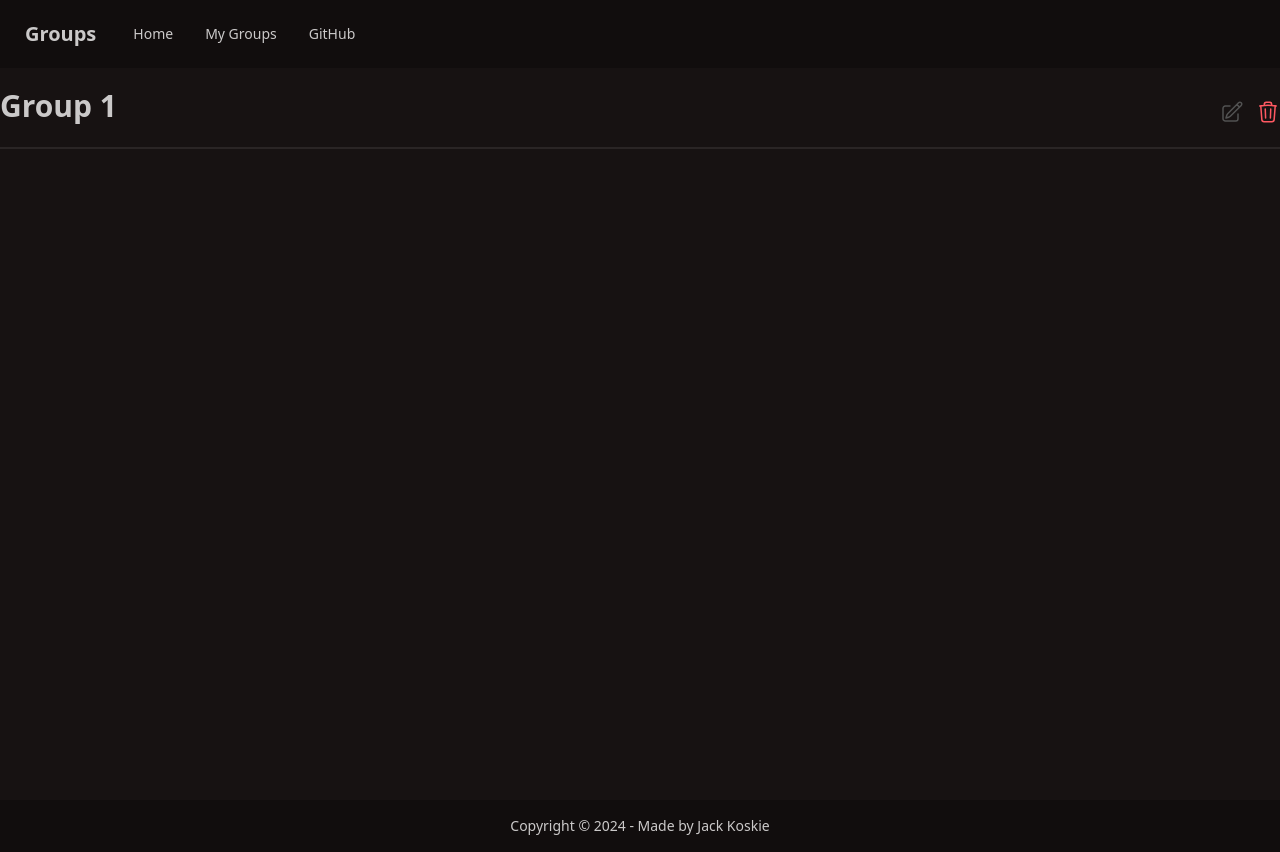
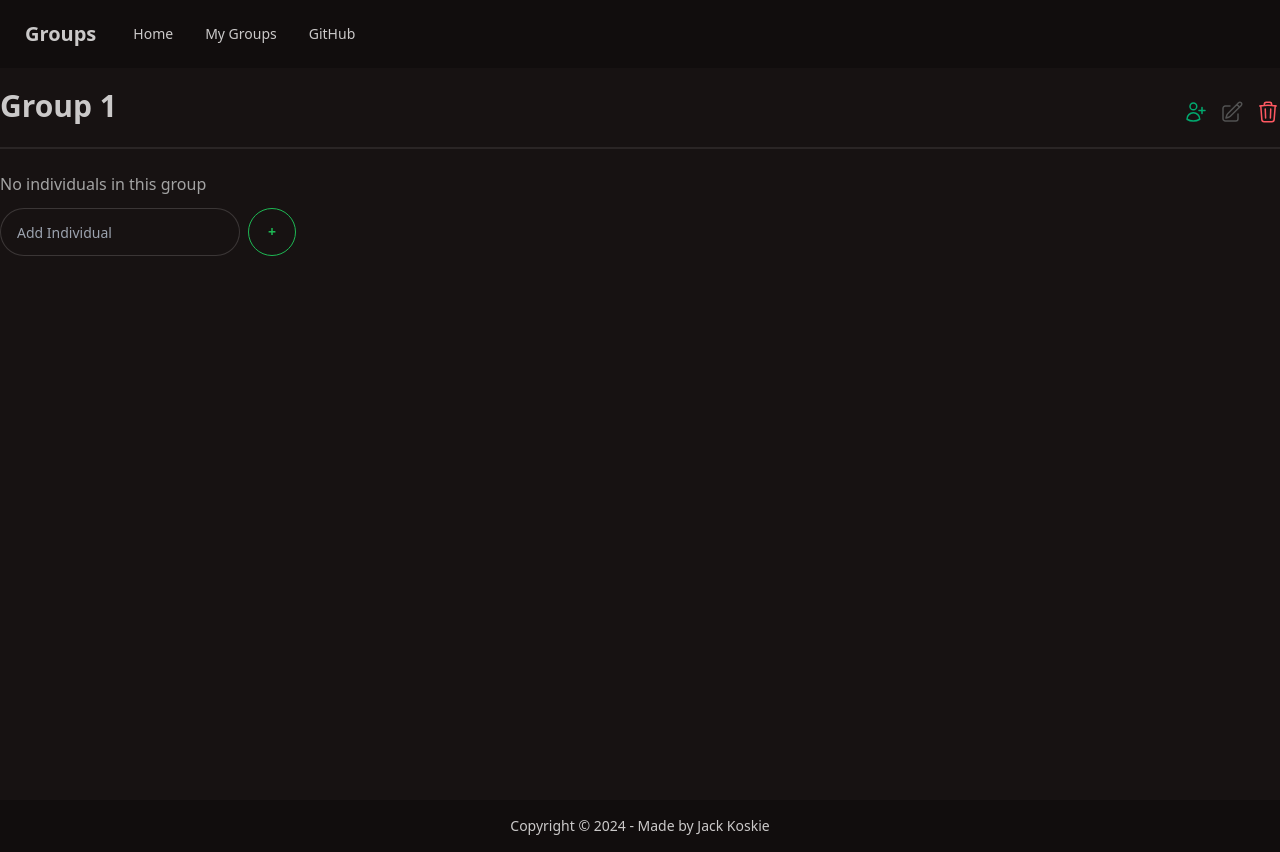
Before and after one commit to jackkoskie/groups, a SvelteKit app: page /groups/1 in a window 1280 px wide. Built offline with nearby package versions, Linux system fonts and the light colour scheme.

Commit message:
feat: add user add/remove

```diff
--- /dev/null
+++ b/src/lib/icons/AddUserIcon.svelte
@@ -0,0 +1,14 @@
+<svg
+	xmlns="http://www.w3.org/2000/svg"
+	fill="none"
+	viewBox="0 0 24 24"
+	stroke-width="1.5"
+	stroke="currentColor"
+	class="size-6"
+>
+	<path
+		stroke-linecap="round"
+		stroke-linejoin="round"
+		d="M18 7.5v3m0 0v3m0-3h3m-3 0h-3m-2.25-4.125a3.375 3.375 0 1 1-6.75 0 3.375 3.375 0 0 1 6.75 0ZM3 19.235v-.11a6.375 6.375 0 0 1 12.75 0v.109A12.318 12.318 0 0 1 9.374 21c-2.331 0-4.512-.645-6.374-1.766Z"
+	/>
+</svg>
--- a/src/routes/groups/[id]/+page.svelte
+++ b/src/routes/groups/[id]/+page.svelte
@@ -6,6 +6,7 @@
 	import type { PageData } from './$types';
 	import GroupIcon from '$lib/icons/GroupIcon.svelte';
 	import DeleteIcon from '$lib/icons/DeleteIcon.svelte';
+	import AddUserIcon from '$lib/icons/AddUserIcon.svelte';
 
 	let { data }: { data: PageData } = $props();
 
@@ -17,6 +18,12 @@
 	});
 
 	let groups: Group[] = $state([]);
+	const updateGroup = (newGroup: Group) => {
+		groups = JSON.parse(localStorage.getItem('groups')!);
+		group = newGroup;
+		groups[newGroup.id - 1] = newGroup;
+		localStorage.setItem('groups', JSON.stringify(groups));
+	};
 
 	let isInfoModalOpen = $state(false);
 	// svelte-ignore state_referenced_locally
@@ -28,9 +35,7 @@
 	const closeInfoModal = () => {
 		group.name = tempTitle;
 		group.description = tempDescription;
-		groups[data.id - 1].name = tempTitle;
-		groups[data.id - 1].description = tempDescription;
-		localStorage.setItem('groups', JSON.stringify(groups));
+		updateGroup(group);
 		isInfoModalOpen = false;
 	};
 
@@ -40,8 +45,27 @@
 	};
 	const deleteGroup = () => {
 		groups = groups.filter((g) => g.id !== group.id);
-		localStorage.setItem('groups', JSON.stringify(groups));
 		goto('/groups');
+	};
+
+	let individualToAdd = $state('');
+	let addIndividual = () => {
+		group.individuals.push(individualToAdd);
+		individualToAdd = '';
+		updateGroup(group);
+	};
+	let isIndividualModalOpen = $state(false);
+	let newLineIndividuals = $state('');
+	const toggleIndividualModal = () => {
+		if (isIndividualModalOpen) {
+			group.individuals = newLineIndividuals.split('\n').filter((i) => i !== '');
+			updateGroup(group);
+		} else {
+			newLineIndividuals = group.individuals.join('\n');
+		}
+
+		isIndividualModalOpen = !isIndividualModalOpen;
+		updateGroup(group);
 	};
 
 	onMount(() => {
@@ -51,6 +75,7 @@
 				group = groups.find((g) => g.id === data.id)!;
 				tempTitle = group.name;
 				tempDescription = group.description || '';
+				newLineIndividuals = group.individuals.join('\n');
 			} else {
 				goto('/groups');
 			}
@@ -61,11 +86,48 @@
 <div class="container mx-auto min-h-[calc(100vh-4.22rem)]">
 	<div class="flex items-end gap-3">
 		<h1 class="pt-5 text-3xl font-semibold">{group.name}</h1>
-		<button class="ms-auto text-neutral-600" onclick={openInfoModal}><EditIcon /></button>
+		<button class="ms-auto text-success" onclick={toggleIndividualModal}><AddUserIcon /></button>
+		<button class=" text-neutral-600" onclick={openInfoModal}><EditIcon /></button>
 		<button class="text-xl text-error" onclick={toggleDeleteModal}><DeleteIcon /></button>
 	</div>
 	<p class="mt-3 text-sm text-neutral-400">{group.description}</p>
 	<div class="divider"></div>
+
+	<div>
+		{#if group.individuals.length == 0}
+			<p class="text-neutral-400">No individuals in this group</p>
+		{:else}
+			<h2 class="text-xl font-semibold">Individuals</h2>
+			<ul class="">
+				{#each group.individuals as individual, i}
+					<li class="list-item">
+						<div class="flex flex-row gap-3">
+							<span>-</span>
+							<button
+								class="transition-colors hover:text-error hover:line-through"
+								onclick={() => {
+									group.individuals.splice(i, 1);
+									updateGroup(group);
+								}}>{individual}</button
+							>
+						</div>
+					</li>
+				{/each}
+			</ul>
+		{/if}
+		<form class="form-control mt-3 flex-row gap-2" onsubmit={addIndividual}>
+			<input
+				type="text"
+				placeholder="Add Individual"
+				class="input input-md input-bordered w-full max-w-[15rem]"
+				id="add-individual-text"
+				bind:value={individualToAdd}
+			/>
+			<button class="btn btn-circle btn-outline btn-primary" type="submit">+</button>
+		</form>
+	</div>
+
+	<!-- MODALS ONLY BEYOND THIS POINT -->
 
 	<!-- group name modal -->
 	<dialog class="modal modal-bottom sm:modal-middle" class:modal-open={isInfoModalOpen}>
@@ -115,4 +177,23 @@
 		</div>
 	</dialog>
 	<!-- end delete group modal -->
+
+	<!-- individual modal -->
+	<dialog class="modal modal-bottom sm:modal-middle" class:modal-open={isIndividualModalOpen}>
+		<div class="modal-box">
+			<h3 class="text-lg font-bold">Edit Individuals</h3>
+			<form method="dialog">
+				<div class="label mt-3"><span class="label-text">One Individual Per Line</span></div>
+				<textarea
+					placeholder="Type here"
+					class="input input-bordered min-h-40 w-full resize-y p-4"
+					bind:value={newLineIndividuals}
+				></textarea>
+				<div class="modal-action">
+					<button class="btn" onclick={toggleIndividualModal}>Save</button>
+				</div>
+			</form>
+		</div>
+	</dialog>
+	<!-- end individual modal -->
 </div>
```
